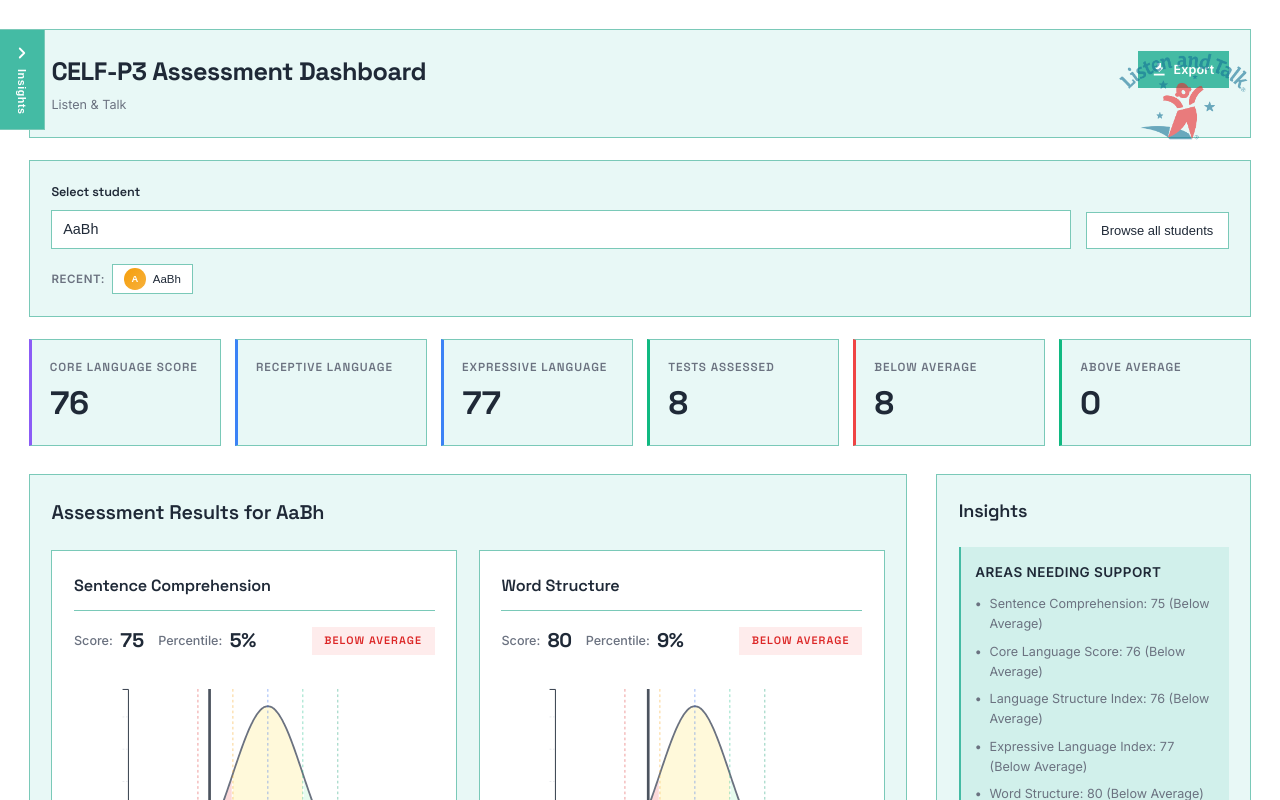
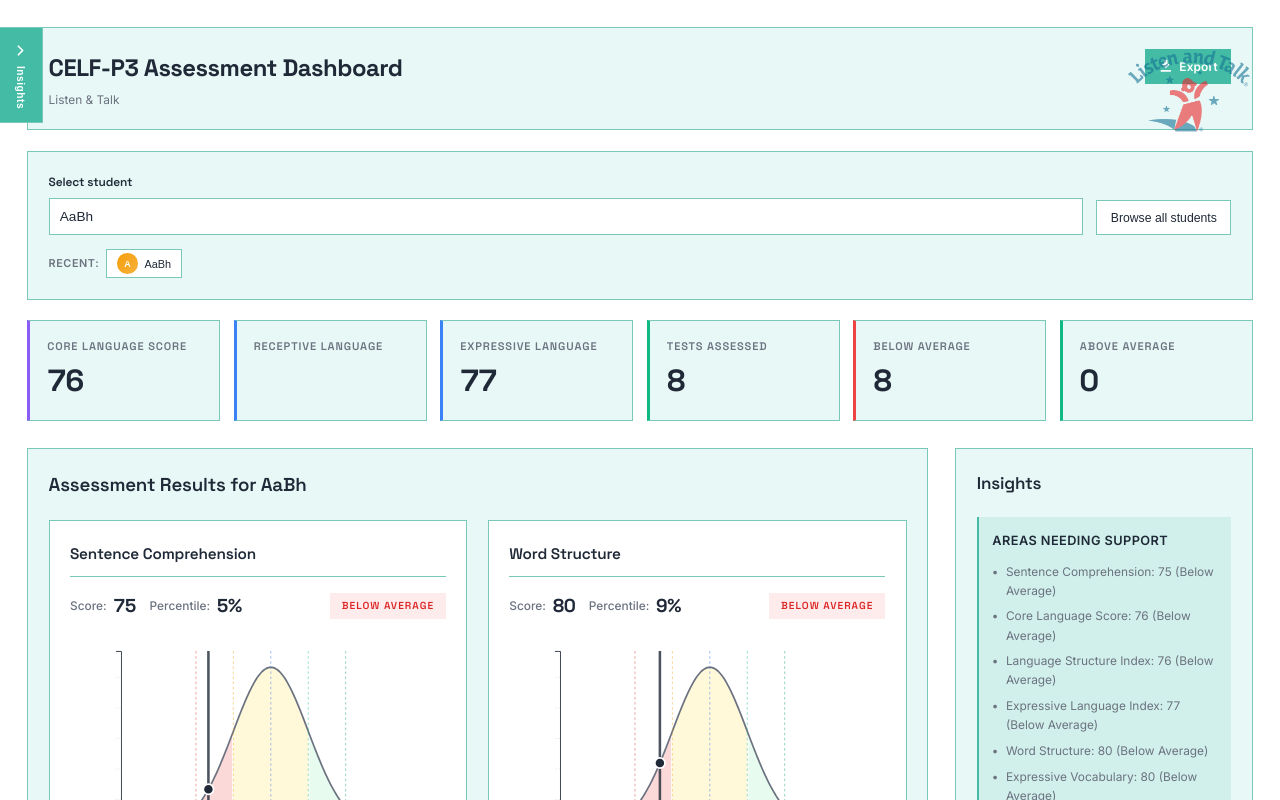
Before and after one commit to anvita-kallam/listenandtalk, a React (Vite) app: page / in a window 1280 px wide. Shown: the top 800 px of the page. Built offline with nearby package versions, Linux system fonts and the light colour scheme.

Commit message:
Reduce UI zoom to 85% for better overview

```diff
--- a/src/index.css
+++ b/src/index.css
@@ -24,7 +24,7 @@
 }
 
 html {
-  zoom: 0.9;
+  zoom: 0.85;
 }
 
 body {
```
